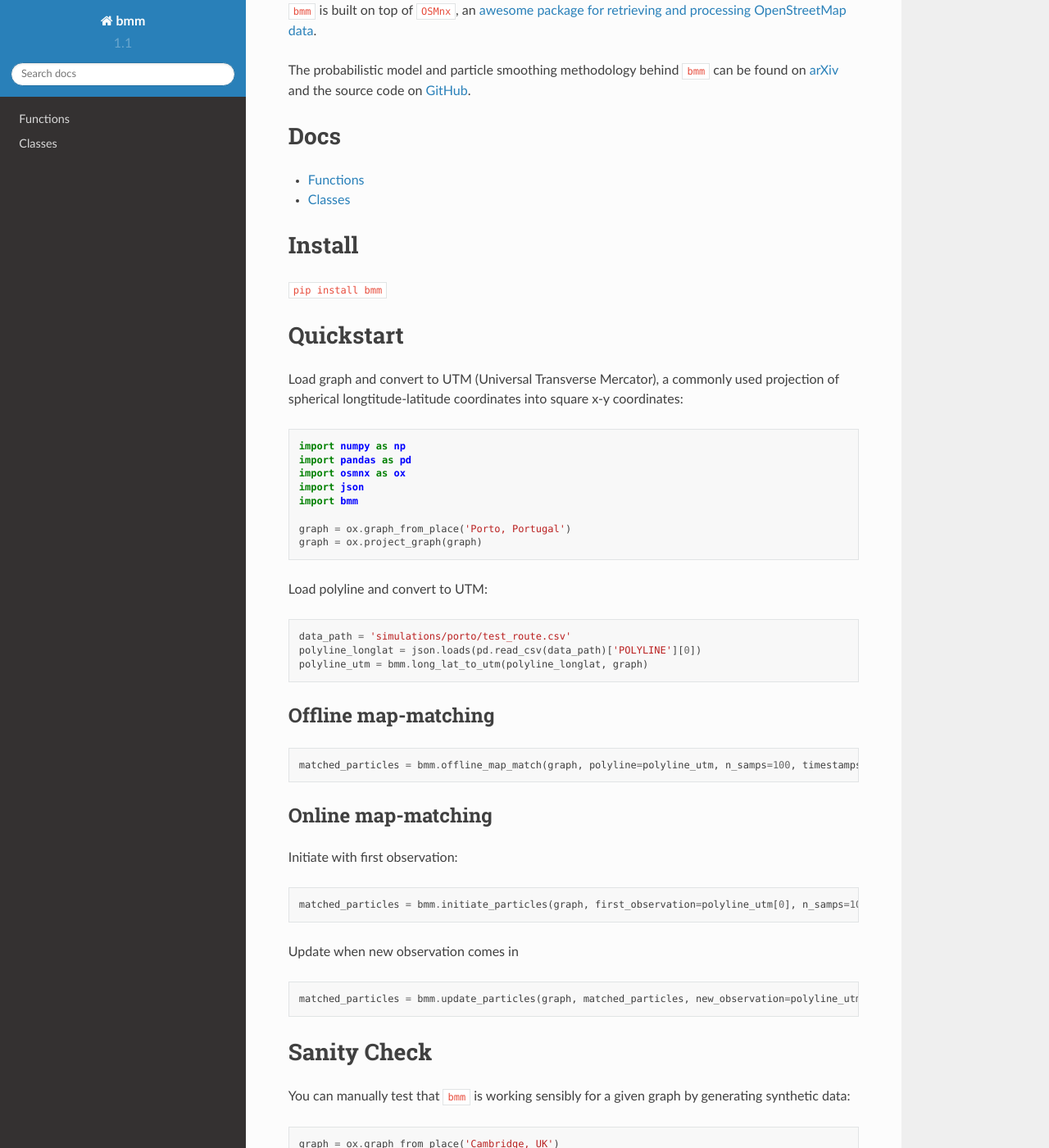
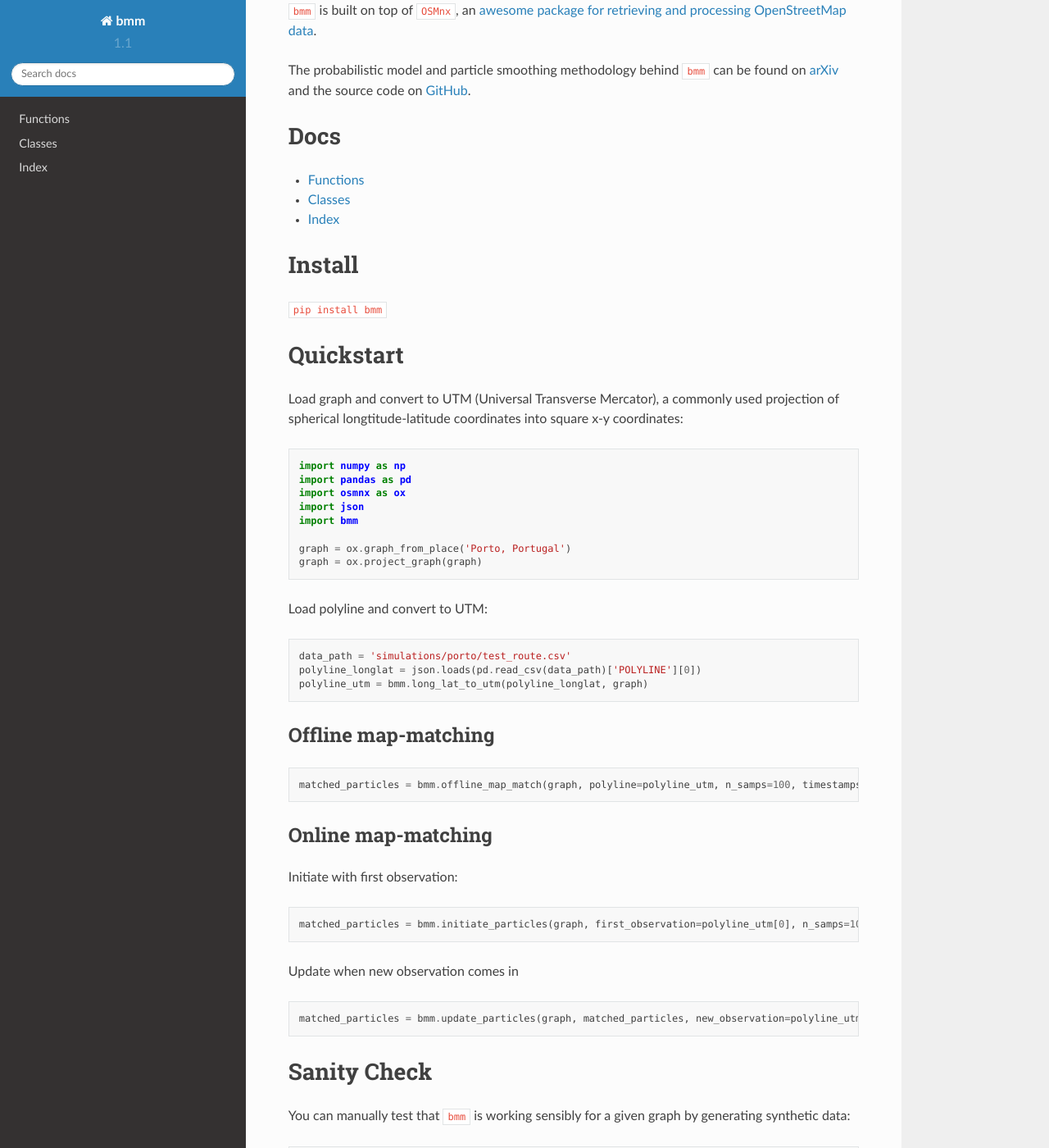
Before and after one commit to SamDuffield/bmm, a Sphinx documentation site: the page built from docs/index.rst, in a window 1280 px wide and 1400 px high, scrolled down 310 px. Shown: the whole window at 82% size. Built offline with Sphinx 7.4.7 and the Read the Docs theme 2.0.0, drawn with Linux system fonts in a browser that asks for light colours; some of the changed text lies outside the part shown.

Commit message:
index sidebar

```diff
--- /dev/null
+++ b/docs/genindex.rst
@@ -0,0 +1,2 @@
+Index
+=====
--- a/docs/index.rst
+++ b/docs/index.rst
@@ -69,7 +70,7 @@ Sanity Check
 =============
 You can manually test that ``bmm`` is working sensibly for a given graph by generating synthetic data::
 
-    graph = ox.graph_from_place('Cambridge, UK')
+    graph = ox.graph_from_place('London, UK')
     graph = ox.project_graph(graph)
     generated_route, generated_polyline = bmm.sample_route(graph, timestamps=15, num_obs=20)
 
```
Also changed, not shown: other parts of docs/index.rst (+1 -8 lines).
